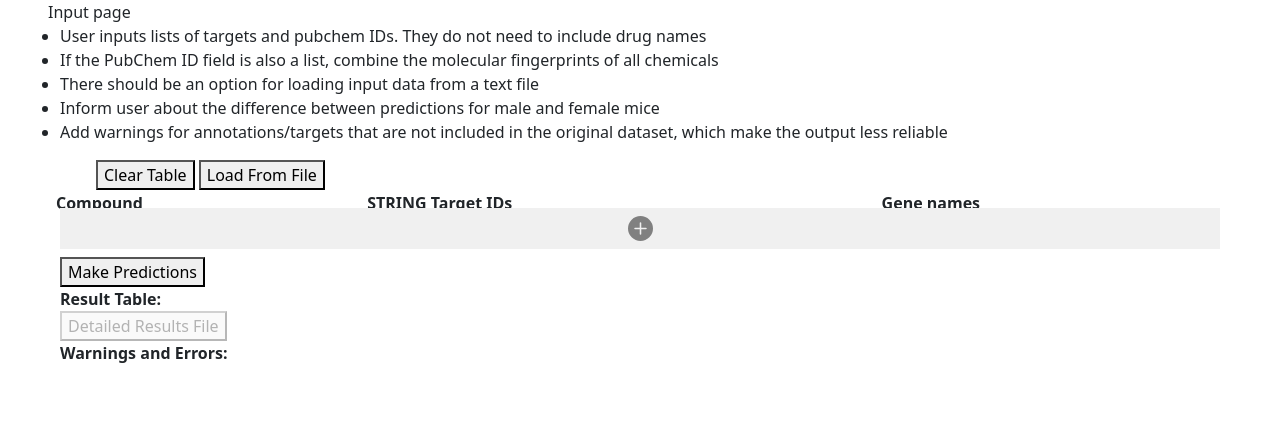
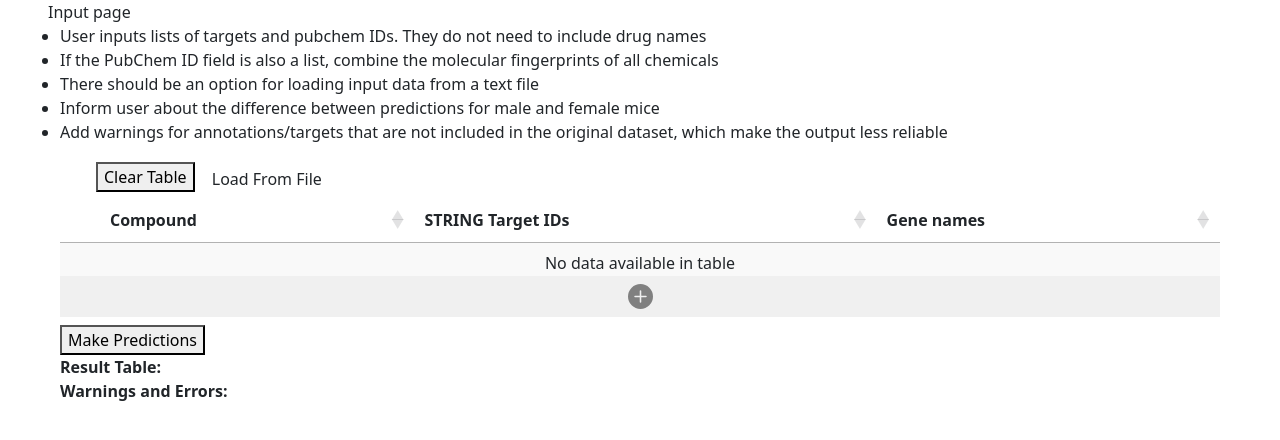
Before and after one commit to caioedurib/lodprime_source, a Flask app: page /input/ in a window 1280 px wide. Shown: the part 56-496 px from the top of the page. Run offline with Flask 3, Linux system fonts and the light colour scheme; lists and menus that the app fills with data are empty; parts of the project's set-up code (start-up, migrations or seed data) failed here and were passed over; some libraries are stand-ins or nearby versions.

Commit message:
Detailed Results File button started - Need to write correct data in it Load from file button changes - not yet looking right

```diff
--- a/static/tablegen.js
+++ b/static/tablegen.js
@@ -1,3 +1,5 @@
+var result = null
+
 function CreateTable(table_id, info_bool, paging_bool, searching_bool) {
     let gen_table = new DataTable(table_id, {
         info: info_bool,
@@ -73,7 +75,7 @@ function getColor(value){
 // Send data to python to get predictions.
 function InputTable_MakePredictions(){
    // Select table as DataTable instance, convert data to array (deep copy)
-   //$('#Btn_DetailedPredictionsFile').prop("disabled", "False")
+   $('#Btn_DetailedPredictionsFile').prop("hidden", false)
 
    let table = $('#table_input').DataTable();
    let tableJSON = convertTableJSON(table);
@@ -94,8 +96,9 @@ function InputTable_MakePredictions(){
             resultTable += `<td style="background-color: ${predictionColor}">` + result[i]["m_prediction"] + '</td>';
             predictionColor = getColor(result[i]["f_prediction"]/100)
             resultTable += `<td style="background-color: ${predictionColor}">` + result[i]["f_prediction"] + '</td></tr>';
-            if result[i]["detailed_results"] != "":
-                printdetailedResults += result[i]["detailed_results"] +'<br>'
+            if(result[i]["detailed_results"] != ""){
+                printdetailedResults += result[i]["detailed_results"] +'<br>';
+            }
         }
 
         printdetailedResults += "</b>"
@@ -103,6 +106,21 @@ function InputTable_MakePredictions(){
         $("#result").html(resultTable);
         $("#detailed_results").html(printdetailedResults);
    })
+}
+
+function InputTable_ExportTable() {
+    var textToSave = "";
+    for(let i=0; i<result.length;i++){
+        textToSave += result[i]["compound"] + ' ' + result[i]["m_prediction"] +  ' ' + result[i]["f_prediction"] + '\n';
+        if(result[i]["detailed_results"] != ""){
+            textToSave += result[i]["detailed_results"] + '\n';
+        }
+    }
+    var hiddenElement = document.createElement('a');
+    hiddenElement.href = 'data:attachment/text,' + encodeURI(textToSave);
+    hiddenElement.target = '_blank';
+    hiddenElement.download = 'Model Predictions - Detailed Results.txt';
+    hiddenElement.click();
 }
 
 // Save table contents to localstorage
@@ -127,5 +145,20 @@ function loadTable() {
 }
 
 function InputTable_LoadFromFile() {
-  // #Todo
+  const fileList = event.target.files;
+    const reader = new FileReader();
+    reader.addEventListener('load', (event) => {
+        console.log(event.target.result);
+        console.log("Running!");
+        console.log(filecontent);
+    });
+    let filecontent = reader.readAsText(fileList[0]);
+    console.log(filecontent);
+    var lines = filecontent.split('\n');
+    for (var i = 0; i < lines.length; i++) {
+        var tabs = lines.split('\t');
+        console.log(tabs[0]);
+    }
+
+
 }
--- a/templates/input.html
+++ b/templates/input.html
@@ -53,7 +53,9 @@
     <div class="row px-5">
         <div class="column">
             <button onclick="InputTable_ClearTable()">Clear Table</button>
-            <button onclick="InputTable_LoadFromFile()">Load From File</button>
+                <label for="file-selector" class="btn">Load From File</label>
+                <input type="file" style="display:none" id="file-selector" onchange="InputTable_LoadFromFile()">
+
         </div>
         <div class="column -6">
         </div>
@@ -95,7 +97,7 @@
 
     </div>
     <div class="column">
-        <button id="Btn_DetailedPredictionsFile" onclick="InputTable_DetailedPredictionsFile()" disabled="True">Detailed Results File</button>
+        <button id="Btn_DetailedPredictionsFile" onclick="InputTable_ExportTable()" hidden>Detailed Results File</button>
     </div>
     <b>Warnings and Errors:</b>
     <div id="detailed_results">
```
